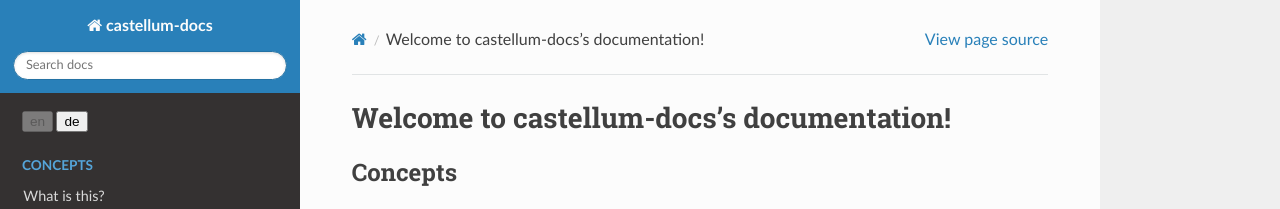
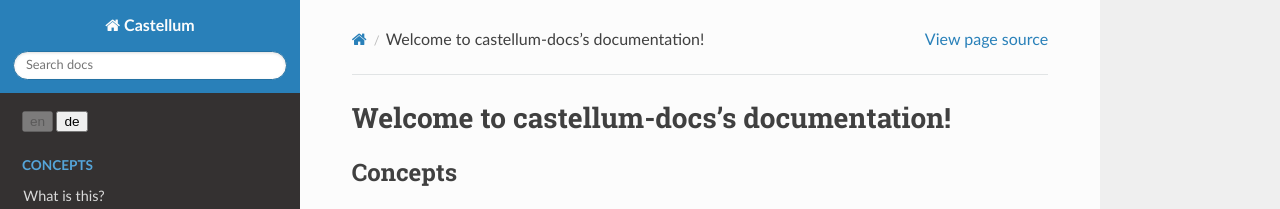
Before and after one commit to DouglasNeuroInformatics/castellum, a Sphinx documentation site: the page built from source/index.rst, in a window 1280 px wide. Shown: the top 209 px of the page. Built offline with Sphinx 7.4.7 and the Read the Docs theme 2.0.0, drawn with Linux system fonts in a browser that asks for light colours.

Commit message:
fix title

```diff
--- a/source/conf.py
+++ b/source/conf.py
@@ -17,7 +17,7 @@ import sphinx_rtd_theme
 
 # -- Project information -----------------------------------------------------
 
-project = 'castellum-docs'
+project = 'Castellum'
 copyright = '2019, Goettel et al.'
 author = 'Goettel et al.'
 
```
